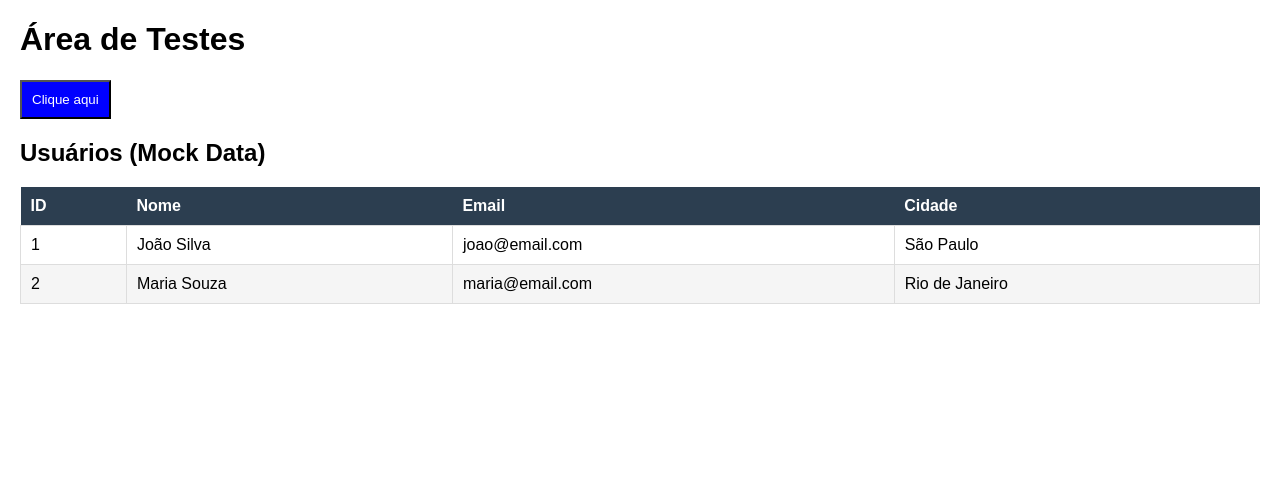
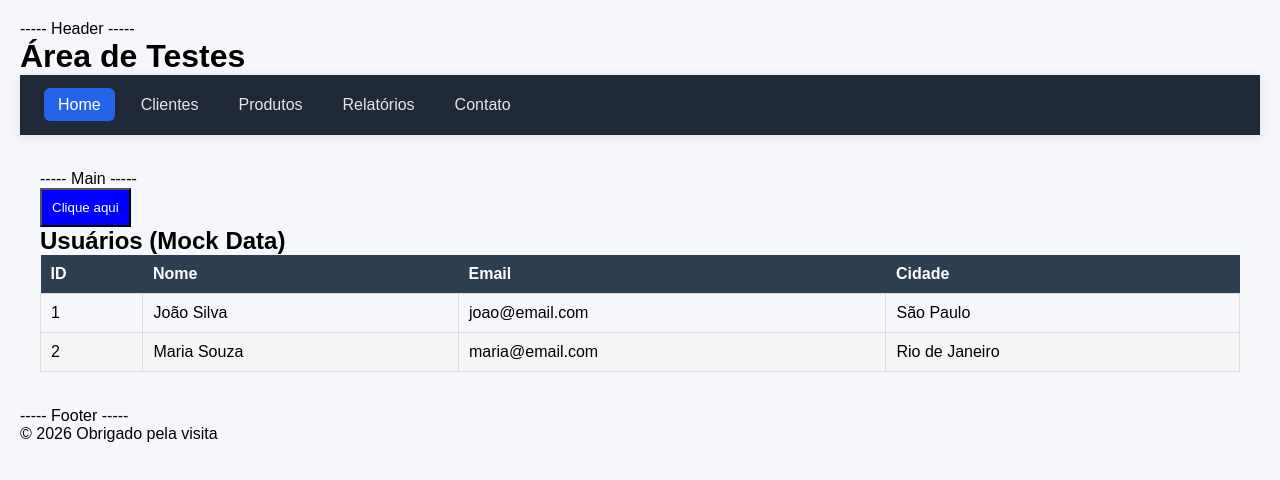
Before and after one commit to letsdevapps/html-js-css, a website: page index.html in a window 1280 px wide. Drawn offline with Linux system fonts and the light colour scheme.

Commit message:
Criar menu top nav

```diff
--- a/index.html
+++ b/index.html
@@ -17,14 +17,30 @@
             padding: 10px;
         }
     </style>
+    <!-- Link para CSS Menu -->
+    <link rel="stylesheet" href="menu/menu.css">
     <!-- Link para CSS users -->
     <link rel="stylesheet" href="mock-data-users/users.css">
 
 </head>
 <body>
-
+    <header style="padding-bottom: 30px;">----- Header -----
       <h1>Área de Testes</h1>
 
+      <div id="menu"></div>
+      <script>
+        fetch('menu/menu.html')
+          .then(r => r.text())
+          .then(html => {
+            document.getElementById('menu').innerHTML = html;
+          });
+      </script>
+      <!--iframe src="menu/menu.html" style="width:100%;height:60px;border:none;">
+      </iframe-->
+    </header>
+
+    <main style="padding: 5px 20px;">----- Main -----
+      <section id="message">
         <div id="app"></div>
 
         <button onclick="mostrarMensagem()">
@@ -34,12 +50,12 @@
             function mostrarMensagem() {
                 alert("Funcionou!");
             }
-
             console.log("Template carregado");
         </script>
+      </section>
 
+      <section id="users">
         <h2>Usuários (Mock Data)</h2>
-
         <table>
           <thead>
               <tr>
@@ -53,6 +69,11 @@
         </table>
         <script src="mock-data-users/users.js"></script>
         <script src="mock-data-users/load-users-table.js"></script>
+      </section>
+    </main>
 
+    <footer style="padding-top: 30px;">----- Footer -----
+      <p>&copy; 2026 Obrigado pela visita</p>
+    </footer>
 </body>
 </html>
--- /dev/null
+++ b/menu/menu.css
@@ -0,0 +1,59 @@
+* {
+        margin: 0;
+        padding: 0;
+        box-sizing: border-box;
+    }
+
+    body {
+        font-family: Arial, sans-serif;
+        background: #f5f7fa;
+    }
+
+    .navbar {
+        background: #1f2937;
+        padding: 0 24px;
+        height: 60px;
+
+        display: flex;
+        align-items: center;
+        justify-content: space-between;
+
+        box-shadow: 0 2px 10px rgba(0,0,0,.1);
+    }
+
+    .logo {
+        color: white;
+        font-size: 1.2rem;
+        font-weight: bold;
+        text-decoration: none;
+    }
+
+    .nav-links {
+        list-style: none;
+        display: flex;
+        gap: 12px;
+    }
+
+    .nav-links a {
+        color: #e5e7eb;
+        text-decoration: none;
+        padding: 8px 14px;
+        border-radius: 6px;
+        transition: 0.2s;
+    }
+
+    .nav-links a:hover {
+        background: #374151;
+        color: white;
+    }
+
+    .nav-links a.active {
+        background: #2563eb;
+        color: white;
+    }
+
+    .container {
+        max-width: 1200px;
+        margin: 40px auto;
+        padding: 0 20px;
+    }
--- /dev/null
+++ b/menu/menu.html
@@ -0,0 +1,9 @@
+<nav class="navbar">
+  <ul class="nav-links">
+    <li><a href="index.html" class="active">Home</a></li>
+    <li><a href="clientes.html">Clientes</a></li>
+    <li><a href="produtos.html">Produtos</a></li>
+    <li><a href="relatorios.html">Relatórios</a></li>
+    <li><a href="contato.html">Contato</a></li>
+  </ul>
+</nav>
```
Lines whose indentation alone changed are shown as unchanged.
